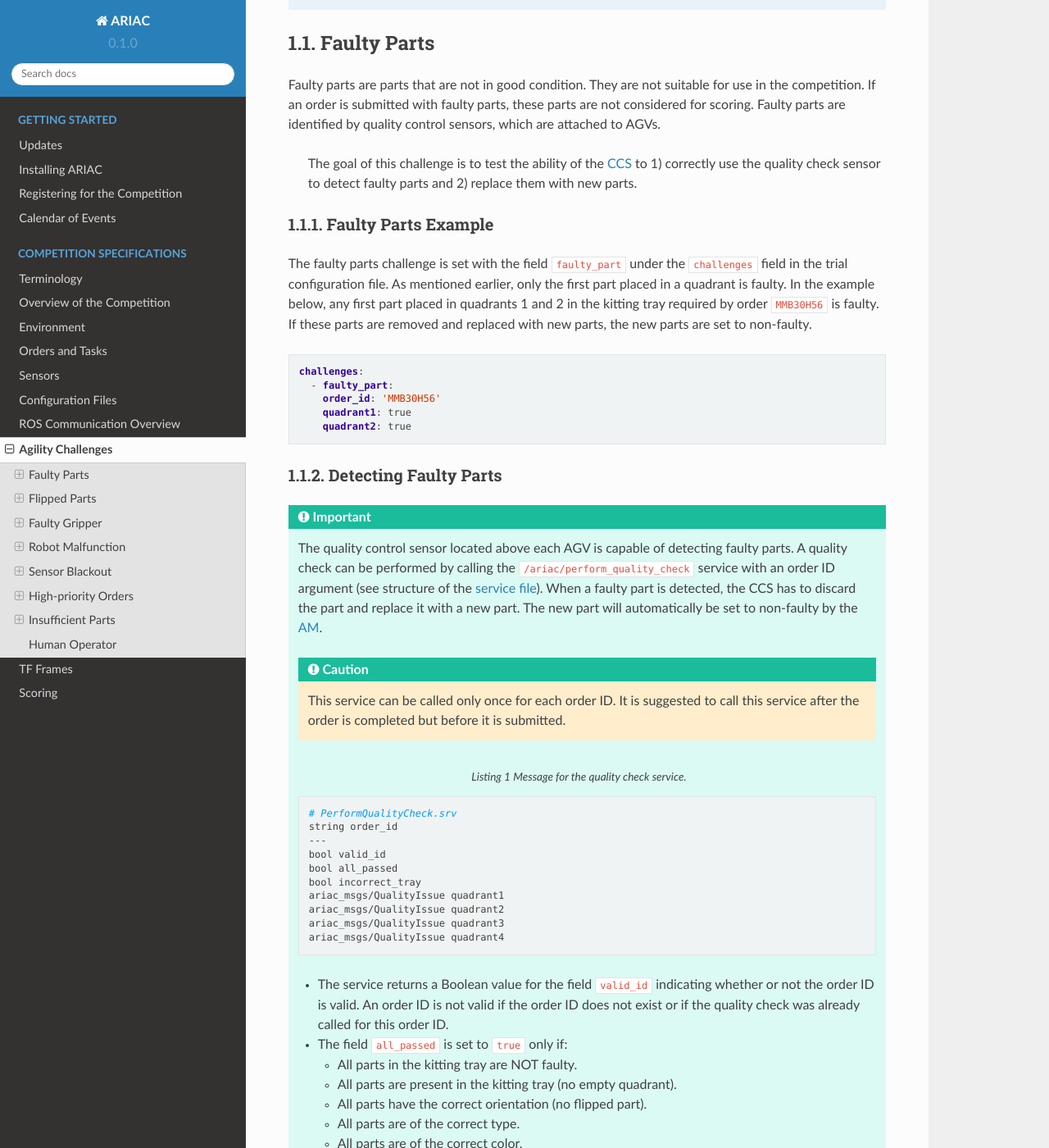
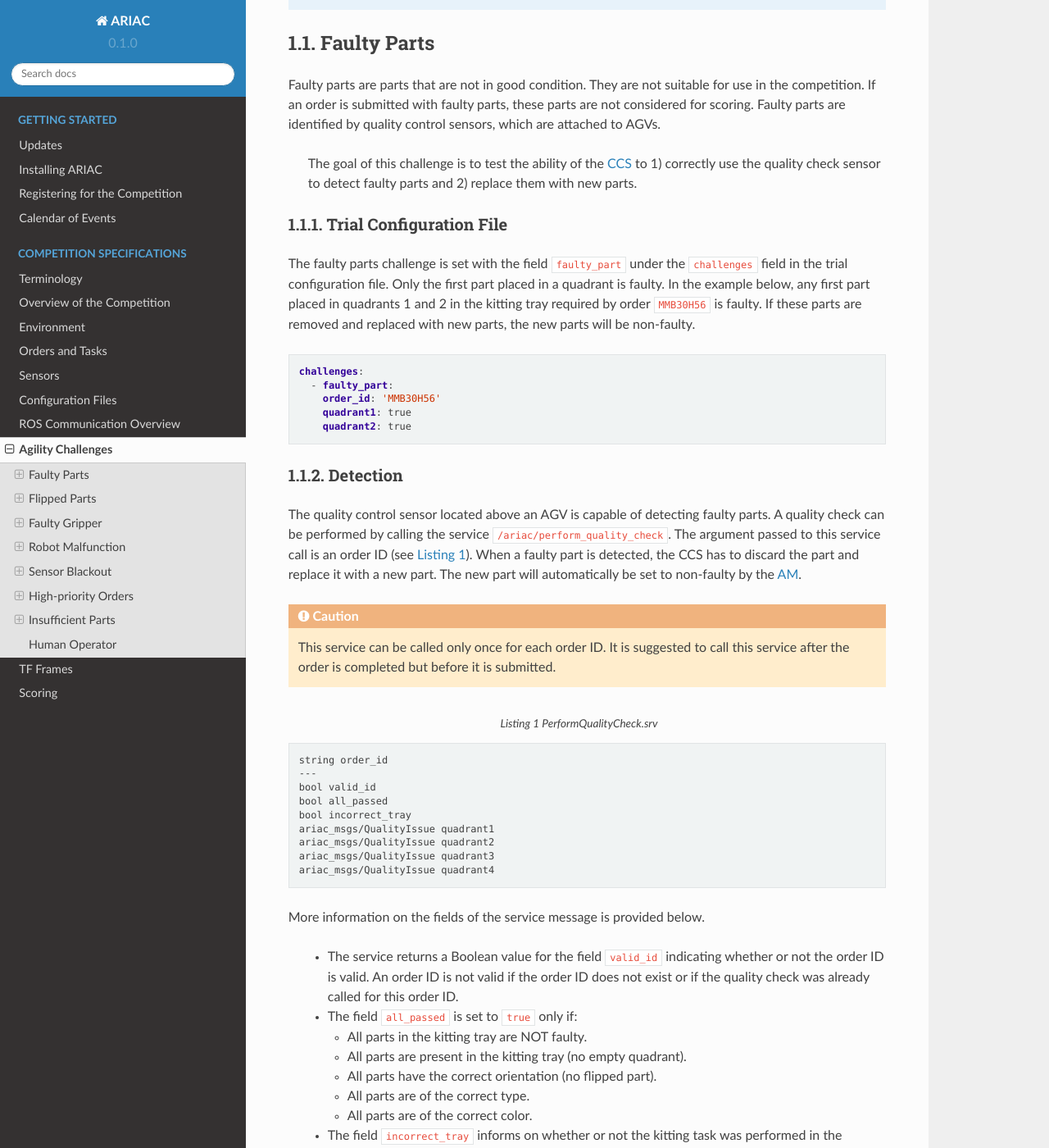
Before and after one commit to usnistgov/ARIAC, a Sphinx documentation site: the page built from docs/competition/challenges.rst, in a window 1280 px wide and 1400 px high, scrolled down 321 px. Shown: the whole window at 82% size. Built offline with Sphinx 7.4.7 and the Read the Docs theme 2.0.0, drawn with Linux system fonts in a browser that asks for light colours; some of the changed text lies outside the part shown.

```diff
--- a/docs/competition/challenges.rst
+++ b/docs/competition/challenges.rst
@@ -20,10 +20,10 @@
   The goal of this challenge is to test the ability of the :term:`CCS<Competitor Control System (CCS)>` to 1) correctly use the quality check sensor to detect faulty parts and 2) replace them with new parts.
 
 
-Faulty Parts Example
+Trial Configuration File
 ----------------------------
 
-The faulty parts challenge is set with the field ``faulty_part`` under the ``challenges`` field  in the trial configuration file. As mentioned earlier, only the first part placed in a quadrant is faulty. In the example below, any first part placed in  quadrants 1 and 2 in the kitting tray required by order ``MMB30H56`` is faulty. If these parts are removed and replaced with new parts, the new parts are set to non-faulty.
+The faulty parts challenge is set with the field ``faulty_part`` under the ``challenges`` field  in the trial configuration file. Only the first part placed in a quadrant is faulty. In the example below, any first part placed in  quadrants 1 and 2 in the kitting tray required by order ``MMB30H56`` is faulty. If these parts are removed and replaced with new parts, the new parts will be non-faulty.
 
 .. code-block:: yaml
 
@@ -34,29 +34,30 @@
       quadrant2: true
 
 
-Detecting Faulty Parts
+Detection
 ----------------------------
 
-.. important::
-  The quality control sensor located above each AGV is capable of detecting faulty parts. A quality check can be performed by calling the ``/ariac/perform_quality_check`` service with an order ID argument (see structure of the :ref:`service file<perform-quality-check-srv>`). When a faulty part is detected, the CCS has to discard the part and replace it with a new part. The new part will automatically be set to non-faulty by the :term:`AM<ARIAC Manager (AM)>`.
 
-  .. caution::
-    This service can be called only once for each order ID. It is suggested to call this service after the order is completed but before it is submitted.
+The quality control sensor located above an AGV is capable of detecting faulty parts. A quality check can be performed by calling the service ``/ariac/perform_quality_check``. The argument passed to this service call is an order ID (see :numref:`perform-quality-check-srv`). When a faulty part is detected, the CCS has to discard the part and replace it with a new part. The new part will automatically be set to non-faulty by the :term:`AM<ARIAC Manager (AM)>`.
 
-  .. code-block:: bash
-    :caption: Message for the quality check service.
-    :name: perform-quality-check-srv
+.. caution::
+  This service can be called only once for each order ID. It is suggested to call this service after the order is completed but before it is submitted.
 
-    # PerformQualityCheck.srv
-    string order_id
-    ---
-    bool valid_id
-    bool all_passed
-    bool incorrect_tray
-    ariac_msgs/QualityIssue quadrant1
-    ariac_msgs/QualityIssue quadrant2
-    ariac_msgs/QualityIssue quadrant3
-    ariac_msgs/QualityIssue quadrant4
+.. code-block:: bash
+  :caption: PerformQualityCheck.srv
+  :name: perform-quality-check-srv
+
+  string order_id
+  ---
+  bool valid_id
+  bool all_passed
+  bool incorrect_tray
+  ariac_msgs/QualityIssue quadrant1
+  ariac_msgs/QualityIssue quadrant2
+  ariac_msgs/QualityIssue quadrant3
+  ariac_msgs/QualityIssue quadrant4
+
+More information on the fields of the service message is provided below.
 
   * The service returns a Boolean value for the field ``valid_id`` indicating whether or not the order ID is valid. An order ID is not valid if the order ID does not exist or if the quality check was already called for this order ID.
 
@@ -69,14 +70,13 @@
     * All parts are of the correct color.
 
   * The field ``incorrect_tray`` informs on whether or not the kitting task was performed in the correct kitting tray.
-  * Information for each quadrant is reported as a ``ariac_msgs/msg/QualityIssue`` :ref:`message<quality-issue-msg>`.
+  * Information for each quadrant is reported as a **QualityIssue.msg** (see :numref:`quality-issue-msg`).
 
 
   .. code-block:: bash
-    :caption: Quality information for one quadrant.
+    :caption: QualityIssue.msg
     :name: quality-issue-msg
 
-    # QualityIssue.msg
     bool all_passed           # True if everything is correct in the quadrant
     bool missing_part         # True if a part is missing in the quadrant
     bool flipped_part         # True if a part is flipped in the quadrant
```
